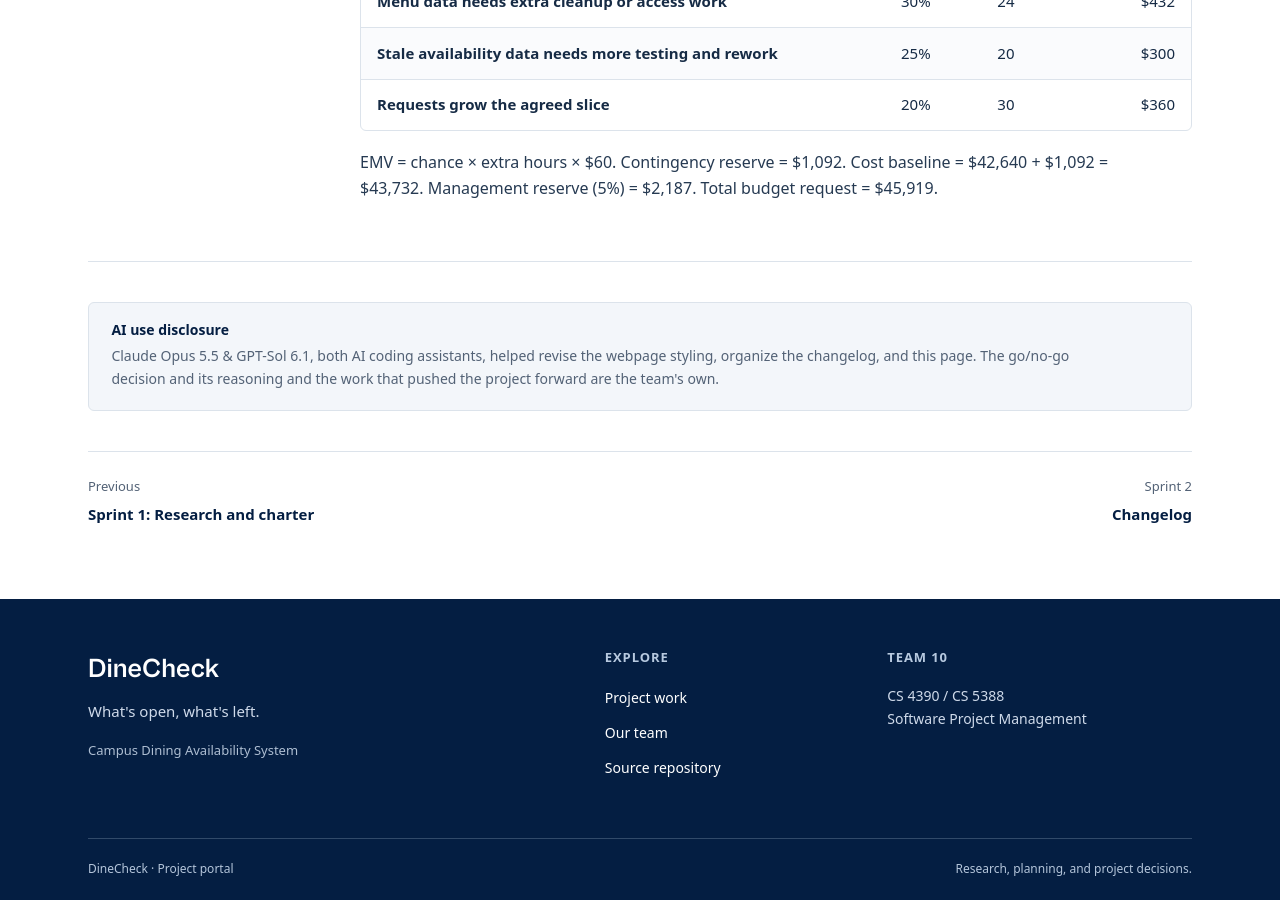
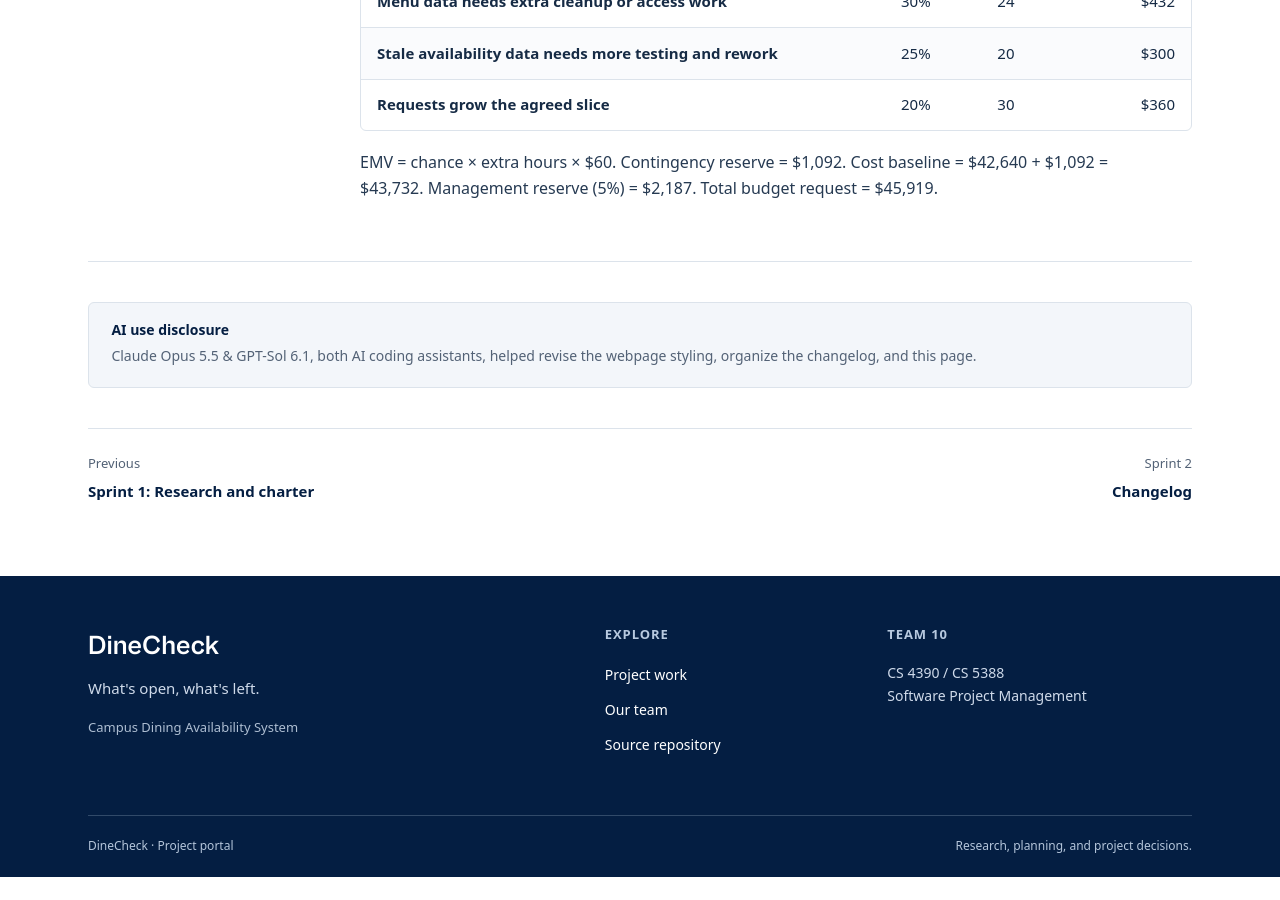
Before and after one commit to dlozan62/dlozan62.github.io, a Jekyll site: the page built from sprint-2.html, in a window 1280 px wide and 900 px high, scrolled down 13788 px. Built offline with Jekyll 4.4.1, drawn with Linux system fonts in a browser that asks for light colours; after the commit the page ends 14665 px from its top, so only the background shows below that.

Commit message:
fix ai disclousre

```diff
--- a/sprint-2.html
+++ b/sprint-2.html
@@ -484,8 +484,7 @@ permalink: /sprints/sprint-2/
   <aside class="disclosure disclosure--page" aria-labelledby="sprint-2-ai-title">
     <h2 id="sprint-2-ai-title" class="disclosure__title">AI use disclosure</h2>
     <p>
-      Claude Opus 5.5 & GPT-Sol 6.1, both AI coding assistants, helped revise the webpage styling, organize the changelog, and this page. The go/no-go decision and its reasoning and the work that pushed the project forward are the team's own.
-    </p>
+      Claude Opus 5.5 & GPT-Sol 6.1, both AI coding assistants, helped revise the webpage styling, organize the changelog, and this page.
   </aside>
 
   <nav class="sprint-pager" aria-label="Sprint navigation">
```
